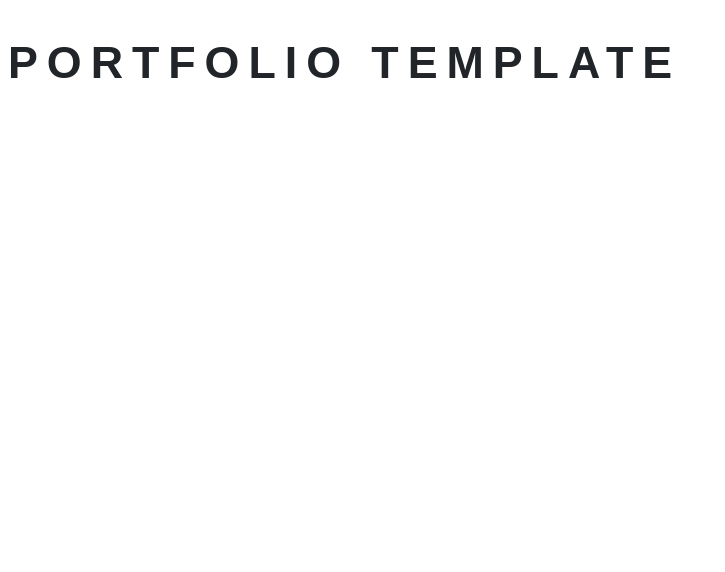
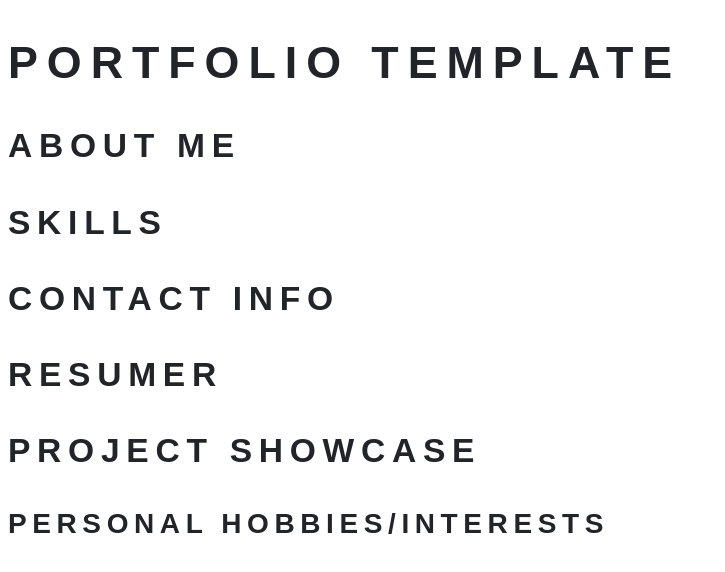
Before and after one commit to gundyn/gundyn.github.io, a website: page index.html in a window 1280 px wide. Shown: the whole page, without its empty margins (0-725 px from the left). Drawn offline with nearby package versions, Linux system fonts and the light colour scheme.

Commit message:
test: section heads skeleton
added place holders tags to html

```diff
--- a/index.html
+++ b/index.html
@@ -10,5 +10,11 @@
     </head>
     <body>
       <h1> Portfolio Template </h1>
+      <h2>About me</h2>
+      <h2>Skills</h2>
+      <h2>Contact info</h2>
+      <h2>Resumer</h2>
+      <h2>project showcase</h2>
+      <h3>personal hobbies/interests</h3>
     </body>
 </html>
```
